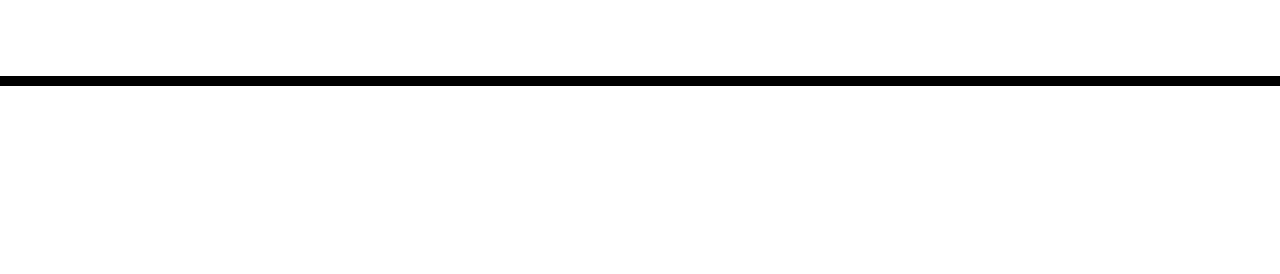
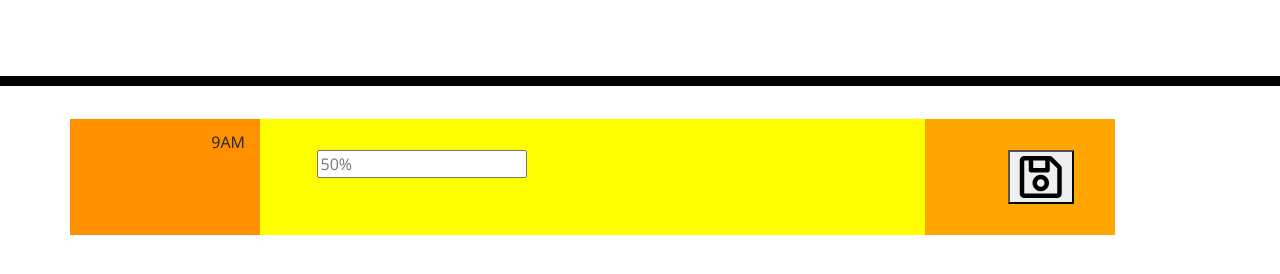
Before and after one commit to KiloWattDot/DayPlanner, a plain HTML site: page index.html in a window 1280 px wide. Shown: the part 182-456 px from the top of the page. Drawn offline with nearby package versions, Linux system fonts and the light colour scheme; files that its build step writes are made by us from their sources.

Commit message:
added one row of columns, save icon button, input box, and some text

```diff
--- a/assets/style.css
+++ b/assets/style.css
@@ -69,3 +69,21 @@ body {
     font-size: 20px;
     transition: all 0.3s ease-in-out;
   }
+
+
+  .col-style {
+    padding-top: 15px;
+    padding-bottom: 15px;
+  }
+
+ .first-col {
+   text-align: right;
+ }
+
+ .second-col {
+  text-align: left;
+ }
+
+ .third-col {
+   text-align: center;
+ }
--- a/index.html
+++ b/index.html
@@ -18,7 +18,7 @@
       href="https://fonts.googleapis.com/css?family=Open+Sans&display=swap"
       rel="stylesheet"
     />
-    <link rel="stylesheet" href="style.css" />
+    <link rel="stylesheet" href="./assets/style.css" />
     <title>Work Day Scheduler</title>
   </head>
 
@@ -30,9 +30,27 @@
     </header>
     <div class="container">
       <!-- Timeblocks go here -->
+      <div class="row">
+        <div class="col-style col-sm-2 first-col" style="background-color:rgb(255, 145, 0);">9AM</div>
+        <div class="col-style col-sm-7 second-col" style="background-color:yellow;">
+          <input type="text" class="planItems" placeholder="50%">
+        </div>
+        <div class="col-style col-sm-2 third-col " style="background-color:orange;">
+          <button> <i class="far fa-save fa-3x"></i> </button>
+        </div>
+      </div>
+
+
+
+
+
+
+
+
     </div>
 
     <script src="https://cdnjs.cloudflare.com/ajax/libs/jquery/3.2.1/jquery.min.js"></script>
     <script src="https://cdnjs.cloudflare.com/ajax/libs/moment.js/2.24.0/moment.min.js"></script>
+    <script src="https://ajax.googleapis.com/ajax/libs/jquery/3.5.1/jquery.min.js"></script>
   </body>
 </html>
```
Also changed, not shown: index2.html (added, +12 -0 lines).
